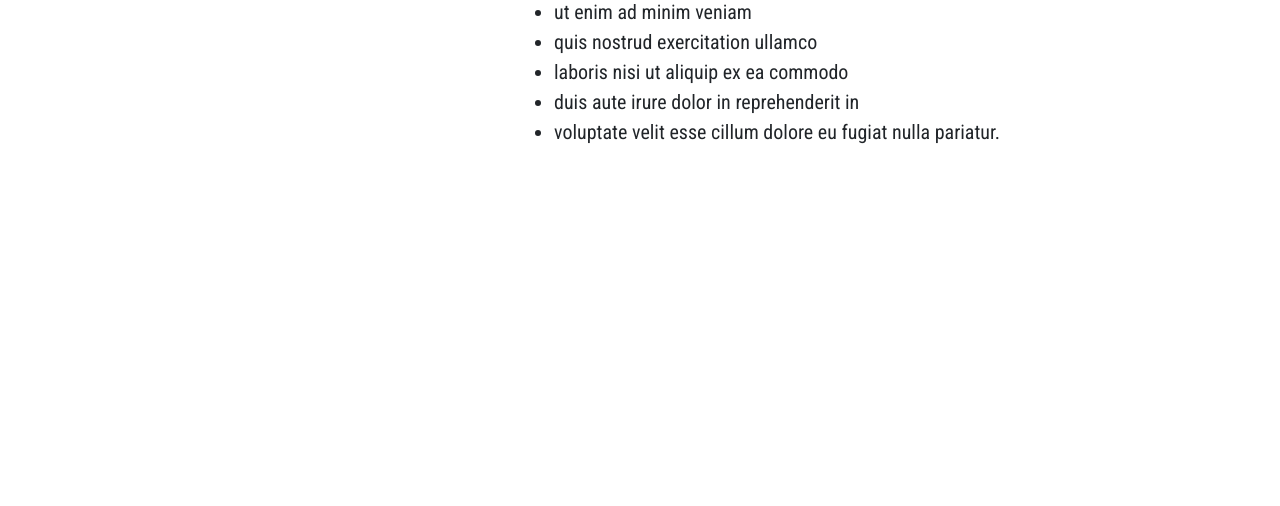
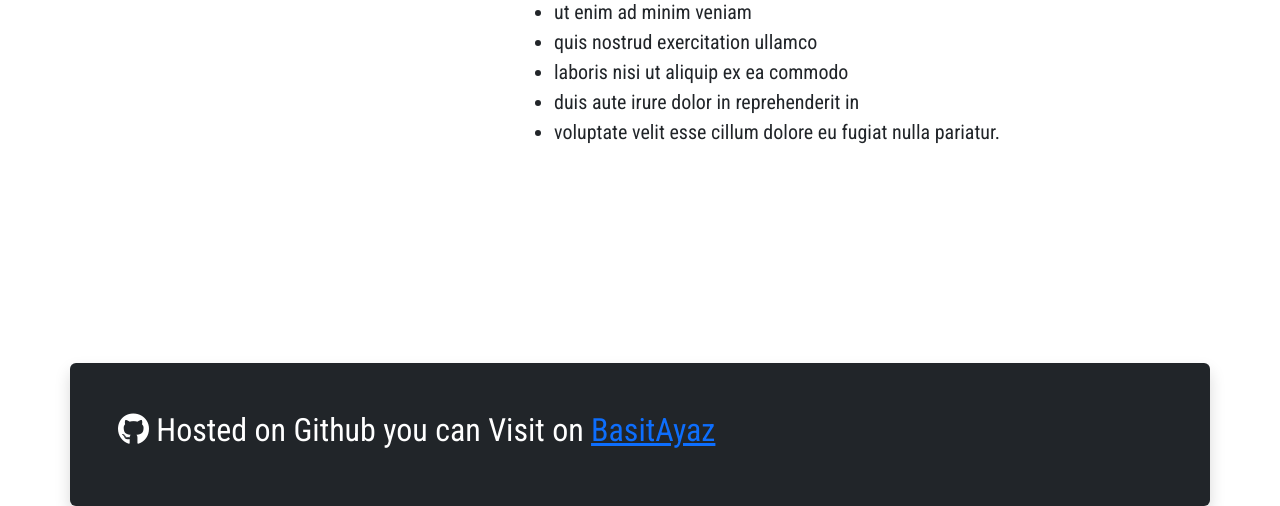
Before and after one commit to BasitAyaz/batch-8-WS, a plain HTML site: page index.html in a window 1280 px wide. Shown: the part 5140-5646 px from the top of the page. Before the commit the page ends 5503 px from the top, so only its background shows below. Drawn offline with nearby package versions, Linux system fonts and the light colour scheme.

Commit message:
update changes

```diff
--- a/index.html
+++ b/index.html
@@ -396,6 +396,12 @@
       </div>
     </div>
     <!-- Section 5 end -->
+    <div class="container p-5 rounded shadow bg-dark text-white">
+      <h2>
+        <i class="fa-brands fa-github"></i> Hosted on Github you can Visit on
+        <a href="https://github.com/BasitAyaz/batch-8-WS">BasitAyaz</a>
+      </h2>
+    </div>
 
     <script
       src="https://cdn.jsdelivr.net/npm/bootstrap@5.3.0-alpha1/dist/js/bootstrap.bundle.min.js"
```
